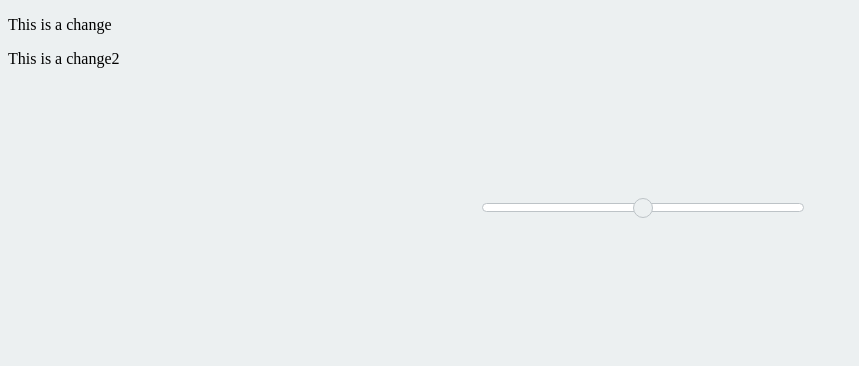
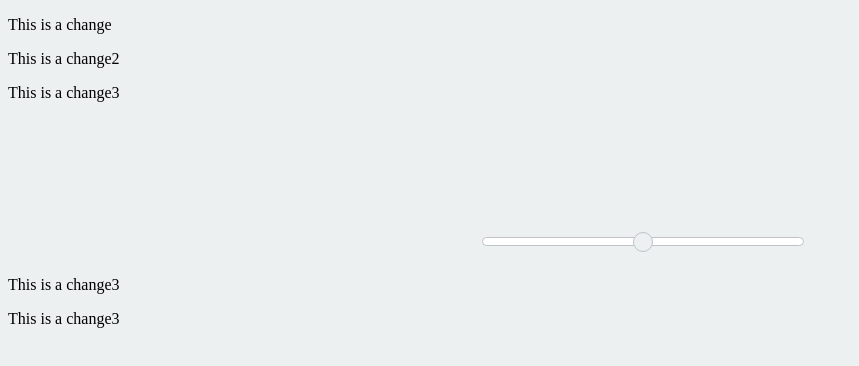
Before and after one commit to ch3gr/hello-world, a plain HTML site: page source/index.html in a window 1280 px wide. Shown: the whole page, without its empty margins (0-859 px from the left). Drawn offline with nearby package versions, Linux system fonts and the light colour scheme.

Commit message:
This is a change3
This is a change3

```diff
--- a/source/index.html
+++ b/source/index.html
@@ -10,10 +10,14 @@
 <script src="//ajax.googleapis.com/ajax/libs/jquery/1.9.1/jquery.min.js"></script>
 </head>
 
+
+<body>
+
 <p>This is a change</p>
 <p>This is a change2</p>
+<p>This is a change3</p>
 
-<body>
+
 
 <!-- demo content -->
 <div class="demo-wrapper">
@@ -47,5 +51,9 @@ var browser = navigator.sayswho.toLowerCase();
 })(jQuery);
 </script>
 
+
+
+<p>This is a change3</p>
+<p>This is a change3</p>
 </body>
 </html>
```
